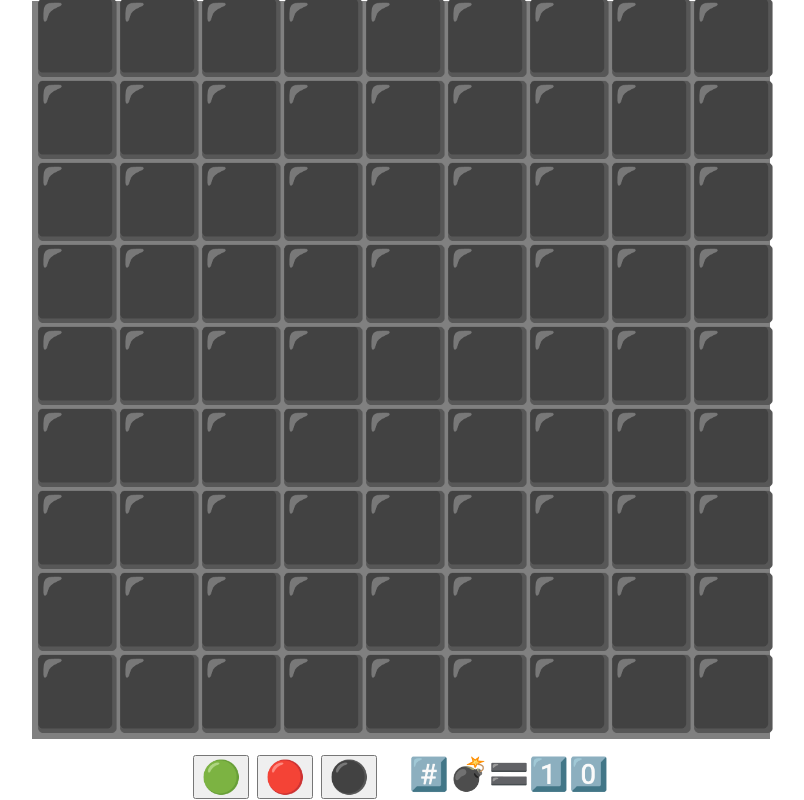
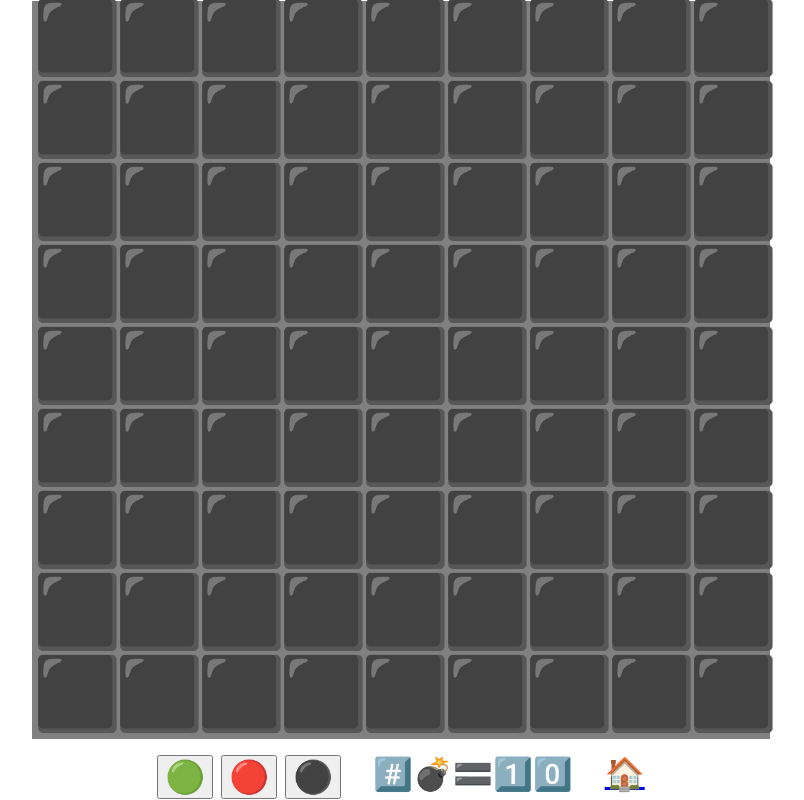
Before and after one commit to rybak/emoji-games, a plain HTML site: page mines.html in a window 1280 px wide. Shown: the whole page, without its empty margins (239-1043 px from the left). Drawn offline with Linux system fonts and the light colour scheme.

Commit message:
mines, pairs: add link to index.html

```diff
--- a/mines.html
+++ b/mines.html
@@ -22,6 +22,7 @@
 			<div>
 				#️⃣💣🟰<span id="mineCounter"></span>
 			</div>
+			<div><a href="./index.html" title="Emoji Games homepage">🏠</a></div>
 		</div>
 	</body>
 </html>
```
Also changed, not shown: pairs.html (+1 -0 lines).
